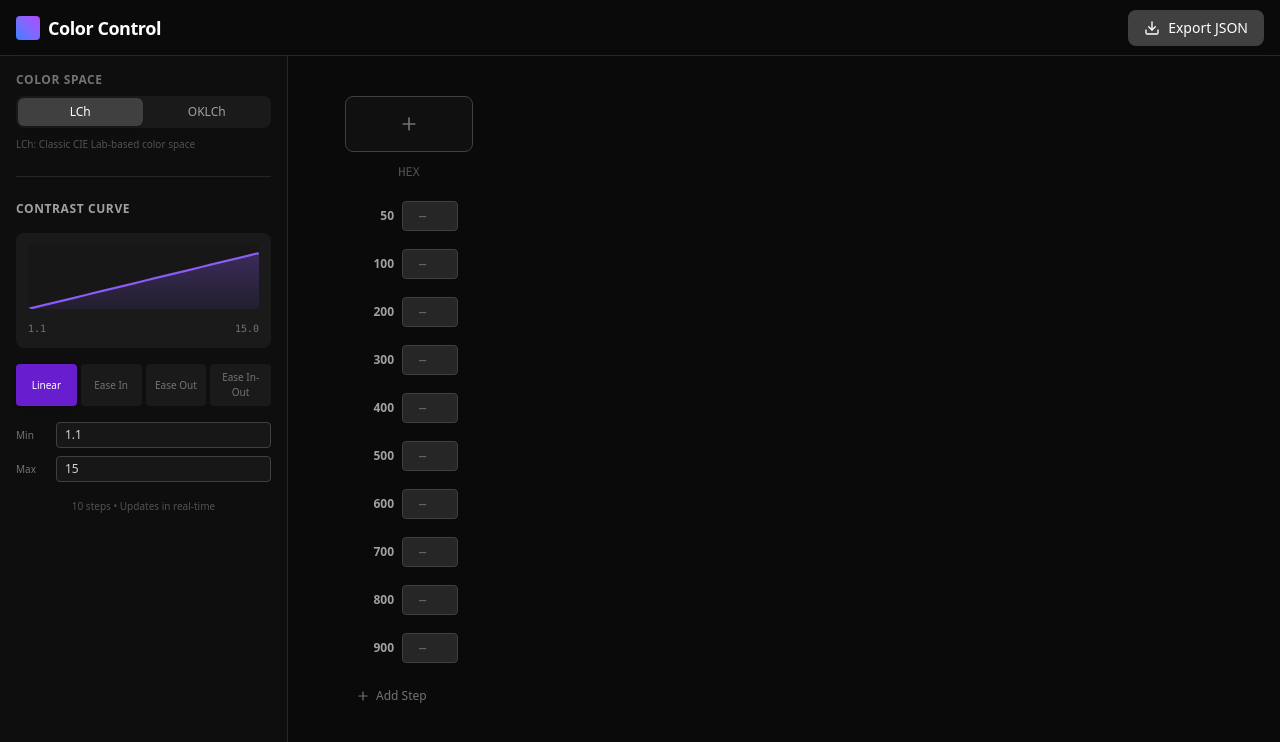
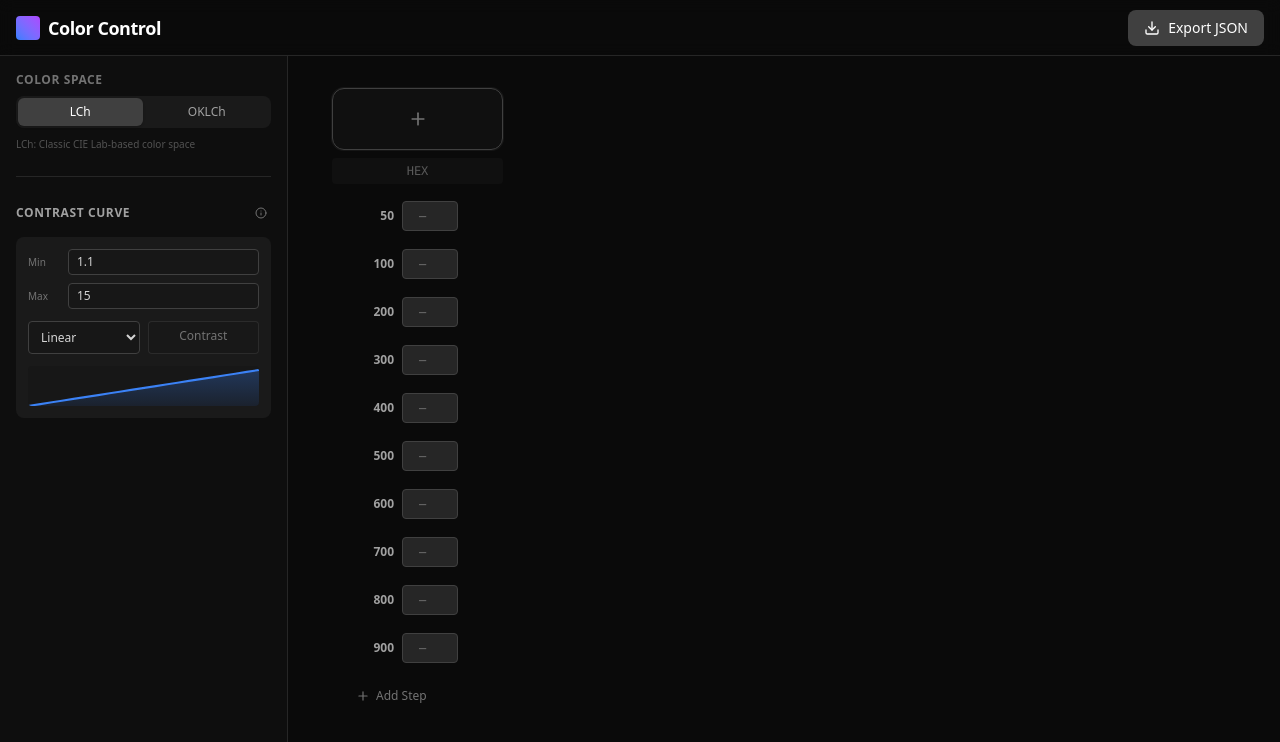
Before and after one commit to gabrielPlunk/color-control, a React (Vite) app: page / in a window 1280 px wide. Shown: the top 742 px of the page. Built offline with nearby package versions, Linux system fonts and the light colour scheme.

Commit message:
Align add button with palette headers, unify curve styles

```diff
--- a/src/components/CurvePresets.tsx
+++ b/src/components/CurvePresets.tsx
@@ -1,64 +1,20 @@
-import React, { useEffect, useRef } from 'react';
+import React, { useEffect, useRef, useState } from 'react';
 import { useColorStore } from '../store/useColorStore';
 import { curveTypeLabels, getCurvePoints, type CurveType } from '../utils/curveUtils';
+import { Info } from 'lucide-react';
 
 const curveTypes: CurveType[] = ['linear', 'ease-in', 'ease-out', 'ease-in-out'];
-
-// Curve Preview Component - Styled like Chroma curves
-const CurvePreview: React.FC<{
-    curveType: CurveType;
-    contrastRange: { min: number; max: number };
-}> = ({ curveType, contrastRange }) => {
-    const curvePoints = getCurvePoints(curveType, 20);
-
-    return (
-        <div className="space-y-3 p-3 bg-neutral-800/50 rounded-lg">
-            {/* Mini Curve Preview - Like Chroma */}
-            <div className="h-16 bg-neutral-900 rounded overflow-hidden">
-                <svg
-                    viewBox="0 0 100 64"
-                    preserveAspectRatio="none"
-                    className="w-full h-full"
-                >
-                    <defs>
-                        <linearGradient id="contrastGradient" x1="0%" y1="100%" x2="0%" y2="0%">
-                            <stop offset="0%" stopColor="rgba(139, 92, 246, 0.1)" />
-                            <stop offset="100%" stopColor="rgba(139, 92, 246, 0.3)" />
-                        </linearGradient>
-                    </defs>
-                    {/* Fill */}
-                    <path
-                        d={`M 0 64 ${curvePoints.map(p => `L ${p.x * 100} ${64 - p.y * 56}`).join(' ')} L 100 64 Z`}
-                        fill="url(#contrastGradient)"
-                    />
-                    {/* Line */}
-                    <path
-                        d={`M ${curvePoints.map(p => `${p.x * 100},${64 - p.y * 56}`).join(' L ')}`}
-                        fill="none"
-                        stroke="#8b5cf6"
-                        strokeWidth="2"
-                    />
-                </svg>
-            </div>
-
-            {/* Range Labels */}
-            <div className="flex justify-between">
-                <span className="text-[10px] font-mono text-neutral-500">{contrastRange.min.toFixed(1)}</span>
-                <span className="text-[10px] font-mono text-neutral-500">{contrastRange.max.toFixed(1)}</span>
-            </div>
-        </div>
-    );
-};
 
 export const CurvePresets: React.FC = () => {
     const {
         curveType,
         contrastRange,
-        scaleSteps,
         setCurveType,
         setContrastRange,
         applyContrastCurve
     } = useColorStore();
+
+    const [showTooltip, setShowTooltip] = useState(false);
 
     // Track if this is the first render
     const isFirstRender = useRef(true);
@@ -83,33 +39,34 @@ export const CurvePresets: React.FC = () => {
         });
     };
 
+    const curvePoints = getCurvePoints(curveType, 20);
+
     return (
-        <div className="space-y-4">
-            <h3 className="text-xs font-bold text-neutral-400 uppercase tracking-wider">Contrast Curve</h3>
-
-            {/* Curve Preview */}
-            <CurvePreview
-                curveType={curveType}
-                contrastRange={contrastRange}
-            />
-
-            {/* Curve Type Selector */}
-            <div className="grid grid-cols-4 gap-1">
-                {curveTypes.map((type) => (
+        <div className="space-y-3">
+            {/* Header with title and info icon - like Chroma */}
+            <div className="flex items-center justify-between">
+                <span className="text-xs font-bold text-neutral-400 uppercase tracking-wider">
+                    Contrast Curve
+                </span>
+                <div className="relative">
                     <button
-                        key={type}
-                        onClick={() => handleCurveTypeChange(type)}
-                        className={`py-1.5 px-1 text-[10px] font-medium rounded transition-all ${curveType === type
-                            ? 'bg-violet-600/80 text-white shadow-sm'
-                            : 'bg-neutral-800/50 text-neutral-500 hover:bg-neutral-800 hover:text-neutral-300'
-                            }`}
+                        onMouseEnter={() => setShowTooltip(true)}
+                        onMouseLeave={() => setShowTooltip(false)}
+                        className="p-1 rounded hover:bg-neutral-700/50 text-neutral-500 hover:text-neutral-300 transition-colors"
                     >
-                        {curveTypeLabels[type].replace(' ', '\n')}
+                        <Info size={12} />
                     </button>
-                ))}
+                    {showTooltip && (
+                        <div className="absolute right-0 top-full mt-1 z-50 w-48 p-2 bg-neutral-900 border border-neutral-700 rounded-lg shadow-xl text-[10px] text-neutral-300 leading-relaxed">
+                            Controls how contrast values are distributed across palette steps. Min/Max define the contrast range from lightest to darkest.
+                        </div>
+                    )}
+                </div>
             </div>
 
-            {/* Contrast Range - Styled like Chroma inputs */}
+            {/* Card container - like Chroma */}
+            <div className="space-y-3 p-3 bg-neutral-800/50 rounded-lg">
+                {/* Range Controls - like Chroma */}
                 <div className="space-y-2">
                     <div className="flex items-center gap-2">
                         <label className="text-[10px] text-neutral-500 w-8">Min</label>
@@ -137,9 +94,50 @@ export const CurvePresets: React.FC = () => {
                     </div>
                 </div>
 
-            <p className="text-[10px] text-neutral-600 leading-relaxed text-center">
-                {scaleSteps.length} steps • Updates in real-time
-            </p>
+                {/* Curve Type Selector - like Chroma dropdowns */}
+                <div className="grid grid-cols-2 gap-2">
+                    <select
+                        value={curveType}
+                        onChange={(e) => handleCurveTypeChange(e.target.value as CurveType)}
+                        className="bg-neutral-900 border border-neutral-700 rounded px-2 py-1.5 text-xs text-neutral-300 focus:outline-none focus:border-neutral-500"
+                    >
+                        {curveTypes.map(type => (
+                            <option key={type} value={type}>{curveTypeLabels[type]}</option>
+                        ))}
+                    </select>
+                    <div className="bg-neutral-900/50 border border-neutral-700/50 rounded px-2 py-1.5 text-xs text-neutral-500 text-center">
+                        Contrast
+                    </div>
+                </div>
+
+                {/* Mini Curve Preview - like Chroma */}
+                <div className="h-10 bg-neutral-900 rounded overflow-hidden">
+                    <svg
+                        viewBox="0 0 100 40"
+                        preserveAspectRatio="none"
+                        className="w-full h-full"
+                    >
+                        <defs>
+                            <linearGradient id="contrastGradient" x1="0%" y1="100%" x2="0%" y2="0%">
+                                <stop offset="0%" stopColor="rgba(59, 130, 246, 0.1)" />
+                                <stop offset="100%" stopColor="rgba(59, 130, 246, 0.3)" />
+                            </linearGradient>
+                        </defs>
+                        {/* Fill */}
+                        <path
+                            d={`M 0 40 ${curvePoints.map(p => `L ${p.x * 100} ${40 - p.y * 36}`).join(' ')} L 100 40 Z`}
+                            fill="url(#contrastGradient)"
+                        />
+                        {/* Line */}
+                        <path
+                            d={`M ${curvePoints.map(p => `${p.x * 100},${40 - p.y * 36}`).join(' L ')}`}
+                            fill="none"
+                            stroke="#3b82f6"
+                            strokeWidth="2"
+                        />
+                    </svg>
+                </div>
+            </div>
         </div>
     );
 };
--- a/src/components/palette/PaletteLabelsColumn.tsx
+++ b/src/components/palette/PaletteLabelsColumn.tsx
@@ -62,13 +62,14 @@ export const PaletteLabelsColumn: React.FC = () => {
 
     return (
         <div className="flex flex-col bg-neutral-950 z-20 sticky left-0">
-            {/* Add Color Trigger - Now in the header area */}
+            {/* Add Color Trigger - Matches PaletteHeaderCell structure */}
             {baseColors.length < 40 && (
-                <div className="h-[104px] flex flex-col items-center justify-center gap-2 px-3">
+                <div className="relative mb-2">
+                    <div className="h-[96px] flex flex-col gap-2 px-3">
                         <div
                             ref={triggerRef}
                             className={clsx(
-                            "h-14 w-32 rounded-lg border border-neutral-700 hover:border-neutral-500 cursor-pointer flex items-center justify-center transition-all",
+                                "flex-1 rounded-xl border border-neutral-700 hover:border-neutral-500 cursor-pointer flex items-center justify-center transition-all ring-1 ring-white/5",
                                 chroma.valid(placeholderHex) ? "" : "bg-neutral-900/50"
                             )}
                             style={{ backgroundColor: chroma.valid(placeholderHex) ? placeholderHex : undefined }}
@@ -80,12 +81,13 @@ export const PaletteLabelsColumn: React.FC = () => {
                             )} />
                         </div>
                         <input
-                        className="text-xs font-mono text-neutral-500 uppercase bg-transparent px-2 py-1 text-center w-32 focus:outline-none placeholder-neutral-600"
+                            className="text-xs font-mono text-neutral-400 uppercase bg-neutral-900/50 px-2 py-1 rounded text-center w-full focus:outline-none focus:ring-1 focus:ring-neutral-600 border border-transparent focus:border-neutral-600"
                             placeholder="HEX"
                             value={placeholderHex}
                             onChange={(e) => setPlaceholderHex(e.target.value)}
                             onKeyDown={handlePlaceholderKeyDown}
                         />
+                    </div>
 
                     {/* Picker */}
                     {showPicker && triggerRef.current && (
```
Lines whose indentation alone changed are shown as unchanged.
